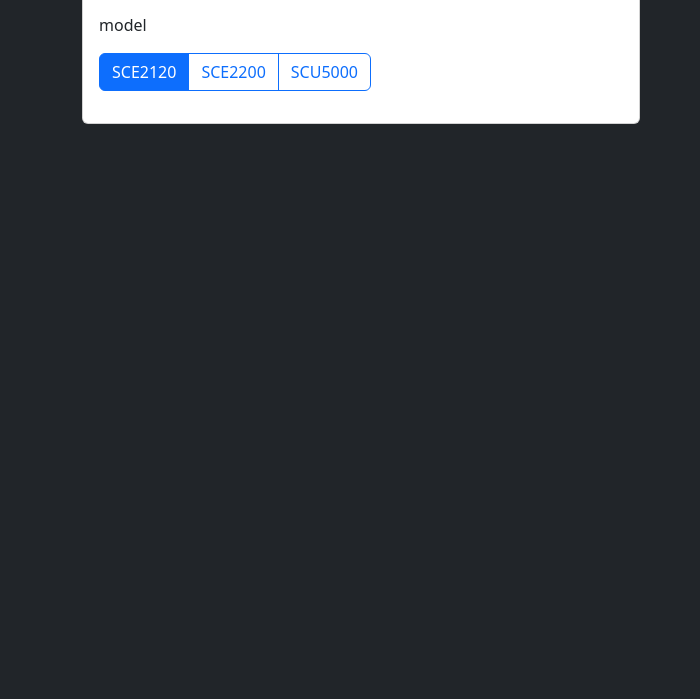
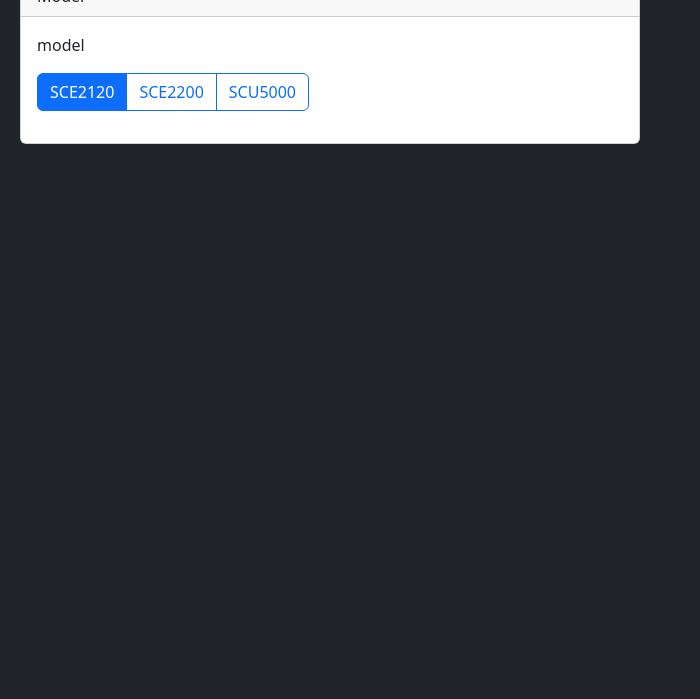
Before and after one commit to aaron545/aaron545.github.io, a plain HTML site: page index.html in a window 1280 px wide. Shown: the part 101-800 px from the top of the page, without its empty margins (0-700 px from the left). Drawn offline with nearby package versions, Linux system fonts and the light colour scheme.

Commit message:
Update index.html

```diff
--- a/index.html
+++ b/index.html
@@ -5,10 +5,14 @@
     <meta name="viewport" content="width=device-width, initial-scale=1">
     <title>Bootstrap demo</title>
     <link href="https://cdn.jsdelivr.net/npm/bootstrap@5.3.3/dist/css/bootstrap.min.css" rel="stylesheet" integrity="sha384-QWTKZyjpPEjISv5WaRU9OFeRpok6YctnYmDr5pNlyT2bRjXh0JMhjY6hW+ALEwIH" crossorigin="anonymous">
+    <style>
+      body{
+        padding: 20px;
+      }
+    </style>
   </head>
   <body class="bg-dark text-light">
     <h1>Hello, world!</h1>
-    <div class="container">
     <div class="card col-md-6">
       <div class="card-header">
         Model
@@ -29,7 +33,6 @@
         </p>
       </div>
     </div>
-    </div>
 
     <script src="https://cdn.jsdelivr.net/npm/bootstrap@5.3.3/dist/js/bootstrap.bundle.min.js" integrity="sha384-YvpcrYf0tY3lHB60NNkmXc5s9fDVZLESaAA55NDzOxhy9GkcIdslK1eN7N6jIeHz" crossorigin="anonymous"></script>
   </body>
```
Lines whose indentation alone changed are shown as unchanged.
